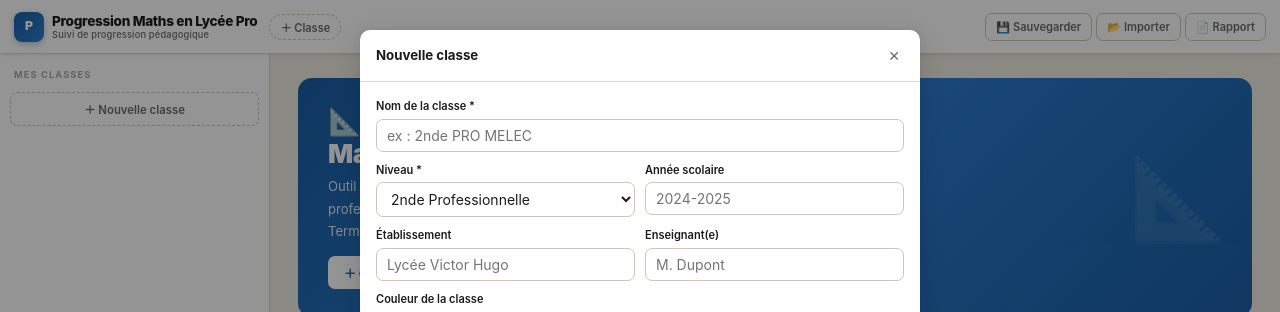
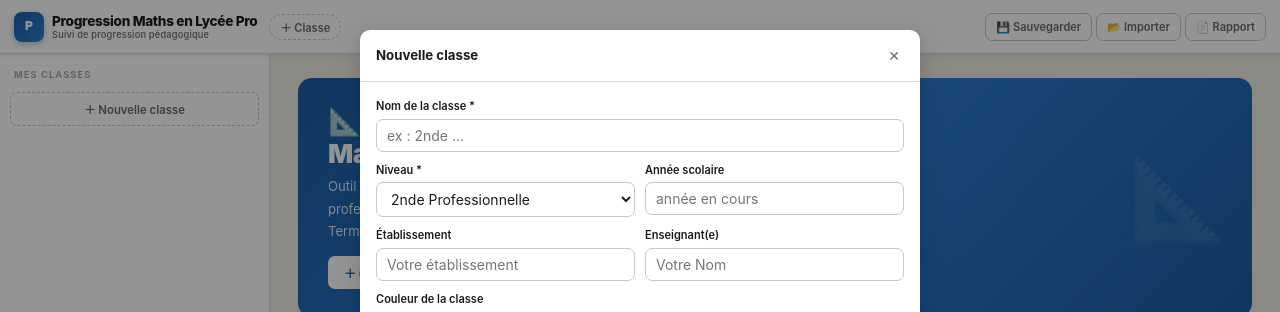
Before and after one commit to tom-rougeaud/progression, a plain HTML site: page index.html in a window 1280 px wide. Both pictures are taken after a click on the button "＋ Classe". Shown: the top 312 px of the page. Drawn offline with Linux system fonts and the light colour scheme.

Commit message:
Update index.html

```diff
--- a/index.html
+++ b/index.html
@@ -300,7 +300,7 @@ a{color:var(--blue)}
 <div class="overlay" id="editClsModal" onclick="bgClose(event,'editClsModal')">
  <div class="modal"><div class="mhd"><span class="mhd-t" id="editClsTitle">Nouvelle classe</span><button class="mx" onclick="closeModal('editClsModal')">✕</button></div>
   <div class="mbody">
-   <div class="fg"><label>Nom de la classe *</label><input id="cls_name" placeholder="ex : 2nde PRO MELEC"></div>
+   <div class="fg"><label>Nom de la classe *</label><input id="cls_name" placeholder="ex : 2nde ..."></div>
    <div class="fg2">
     <div class="fg"><label>Niveau *</label><select id="cls_level">
       <option value="troisieme">3ème Prépa Métiers</option>
@@ -309,11 +309,11 @@ a{color:var(--blue)}
       <option value="premiere">1ère Professionnelle</option>
       <option value="terminale">Terminale Professionnelle</option>
     </select></div>
-    <div class="fg"><label>Année scolaire</label><input id="cls_year" placeholder="2024-2025"></div>
+    <div class="fg"><label>Année scolaire</label><input id="cls_year" placeholder="année en cours"></div>
    </div>
    <div class="fg2">
-    <div class="fg"><label>Établissement</label><input id="cls_etab" placeholder="Lycée Victor Hugo"></div>
-    <div class="fg"><label>Enseignant(e)</label><input id="cls_teacher" placeholder="M. Dupont"></div>
+    <div class="fg"><label>Établissement</label><input id="cls_etab" placeholder="Votre établissement"></div>
+    <div class="fg"><label>Enseignant(e)</label><input id="cls_teacher" placeholder="Votre Nom"></div>
    </div>
    <div class="fg"><label>Couleur de la classe</label><div class="cpick" id="colorPicker"></div></div>
    <input type="hidden" id="cls_editId">
```
